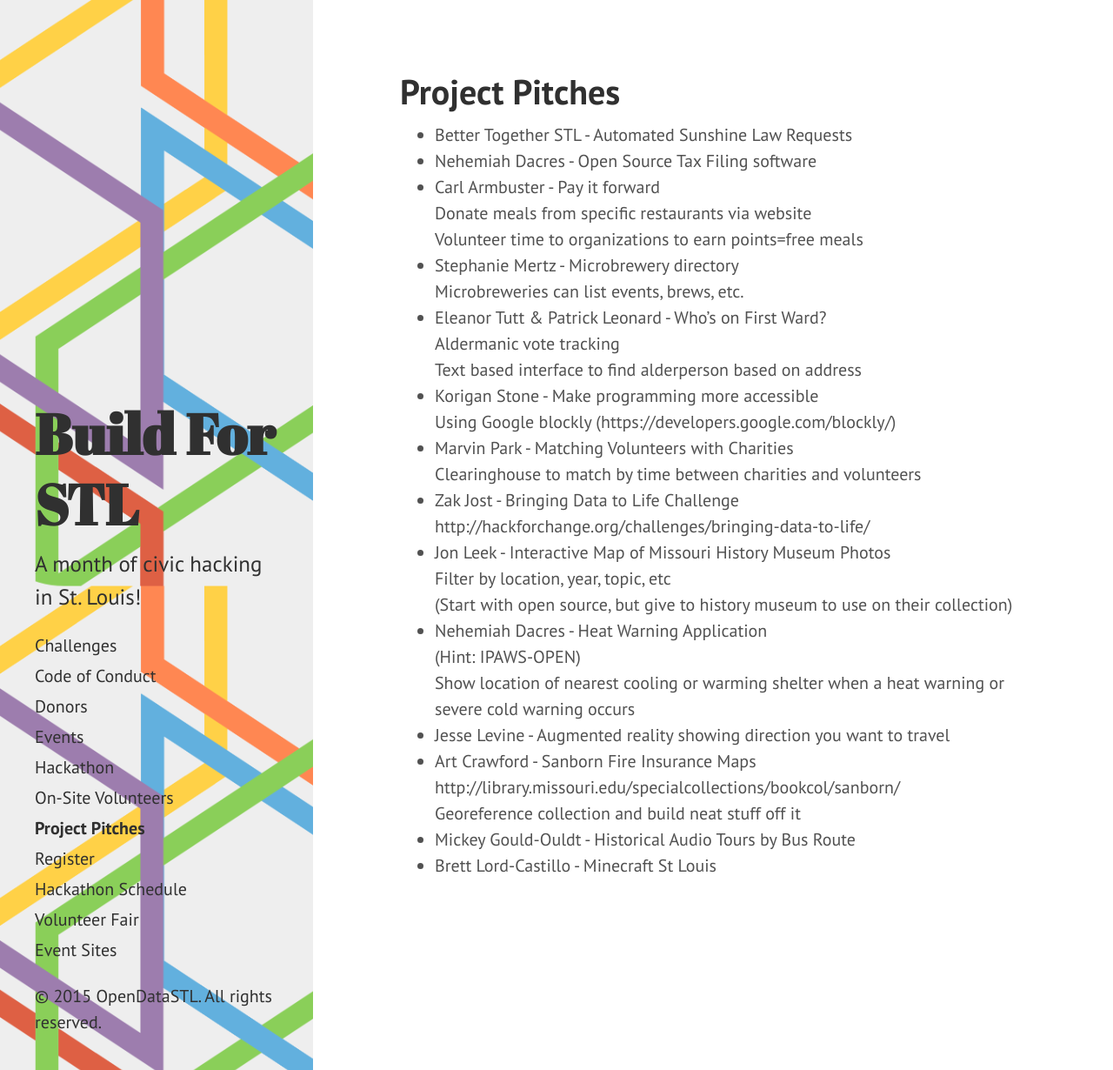
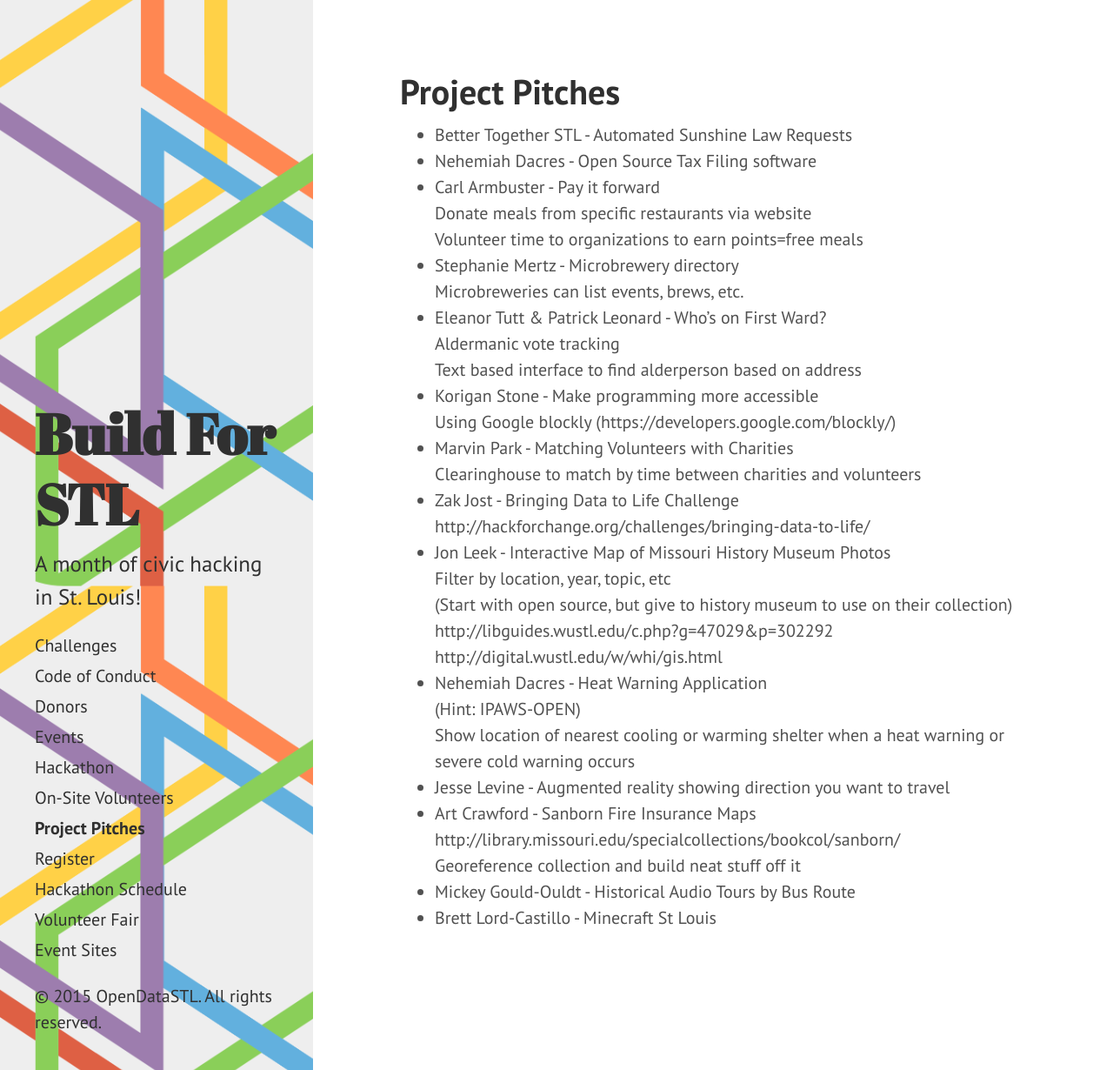
Before and after one commit to OpenSTL/build4stl-jekyll-site, a Jekyll site: the page built from project-pitches.md, in a window 1280 px wide and 1230 px high. Shown: the whole window at 87% size. Built offline with Jekyll 4.4.1, drawn with Linux system fonts in a browser that asks for light colours; some of the changed lines change nothing that is shown.

Commit message:
Update project-pitches.md

```diff
--- a/project-pitches.md
+++ b/project-pitches.md
@@ -22,6 +22,8 @@ permalink: /pitches/
  * Jon Leek - Interactive Map of Missouri History Museum Photos
 	Filter by location, year, topic, etc
 	(Start with open source, but give to history museum to use on their collection)
+	http://libguides.wustl.edu/c.php?g=47029&p=302292
+	http://digital.wustl.edu/w/whi/gis.html
  * Nehemiah Dacres - Heat Warning Application
 	(Hint: IPAWS-OPEN)
 	Show location of nearest cooling or warming shelter when a heat warning or severe cold warning occurs
```
